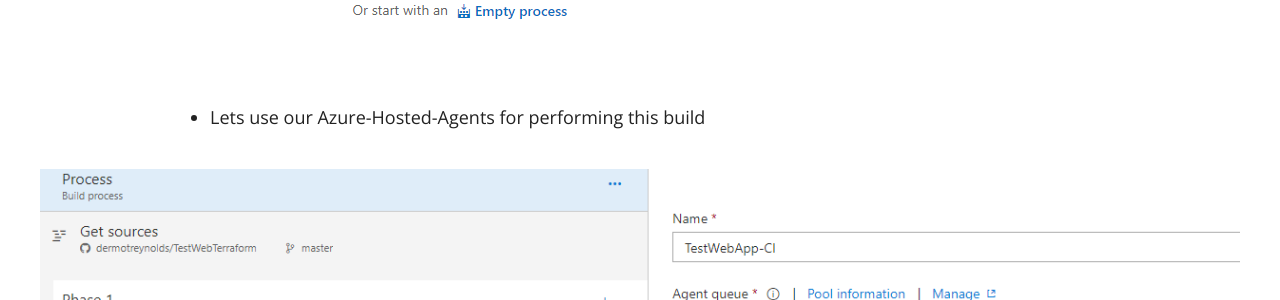
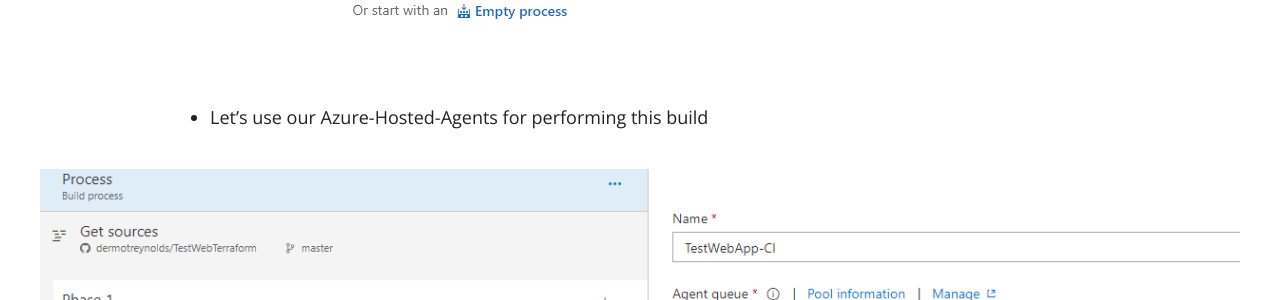
Before and after one commit to dermotreynolds/old.dermotreynolds.github.io, a Jekyll site: the page built from _posts/released/2017-05-12-8-terraform-vsts.md, in a window 1280 px wide and 900 px high, scrolled down 1893 px. Shown: the part 155-455 px from the top of the window. Built offline with Jekyll 4.4.1, drawn with Linux system fonts in a browser that asks for light colours; nearby versions of some CDN libraries; some of the changed text lies outside the part shown.

Commit message:
Full End To End

```diff
--- a/_posts/released/2017-05-12-8-terraform-vsts.md
+++ b/_posts/released/2017-05-12-8-terraform-vsts.md
@@ -43,7 +43,7 @@
 
 ![](/images/New-IaC-Release-03.png)
 
-- Lets use our Azure-Hosted-Agents for performing this build
+- Let's use our Azure-Hosted-Agents for performing this build
 
 ![](/images/New-IaC-Release-04.png)
 
@@ -81,7 +81,7 @@
 
 - Lets give it a meaningful name - BuildWebInfra - and save it
 
-- Letw queue a new build
+- Let's queue a new build
 
 ![](/images/New-IaC-Release-10.png)
 
```
